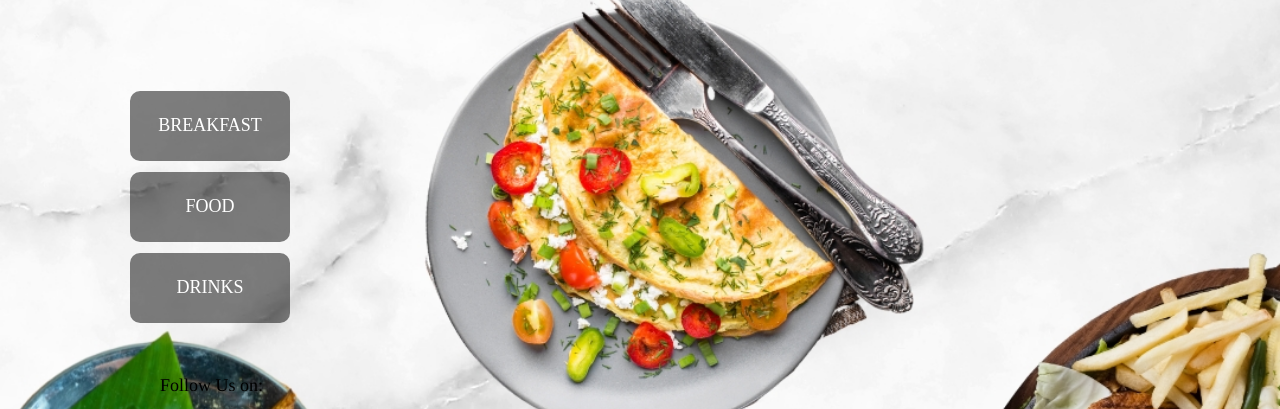
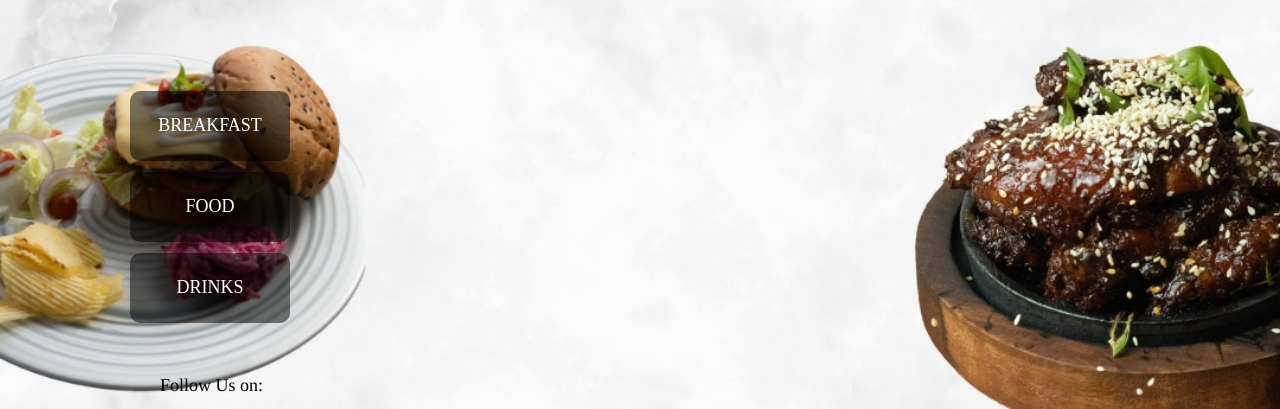
Before and after one commit to RudranshBarate/Pop, a plain HTML site: page index.html in a window 1280 px wide. Shown: the part 118-527 px from the top of the page. Drawn offline with nearby package versions, Linux system fonts and the light colour scheme; a web font is replaced by a local one.

Commit message:
Update index.css

```diff
--- a/index.css
+++ b/index.css
@@ -251,8 +251,10 @@ body {
 
 body {
     background: url(public/background.jpg);
+    height: 100vh;
     background-size: cover;
     background-repeat: no-repeat;
+    background-position: 69%;
 }
 
 @media (min-width:400px) {
```
